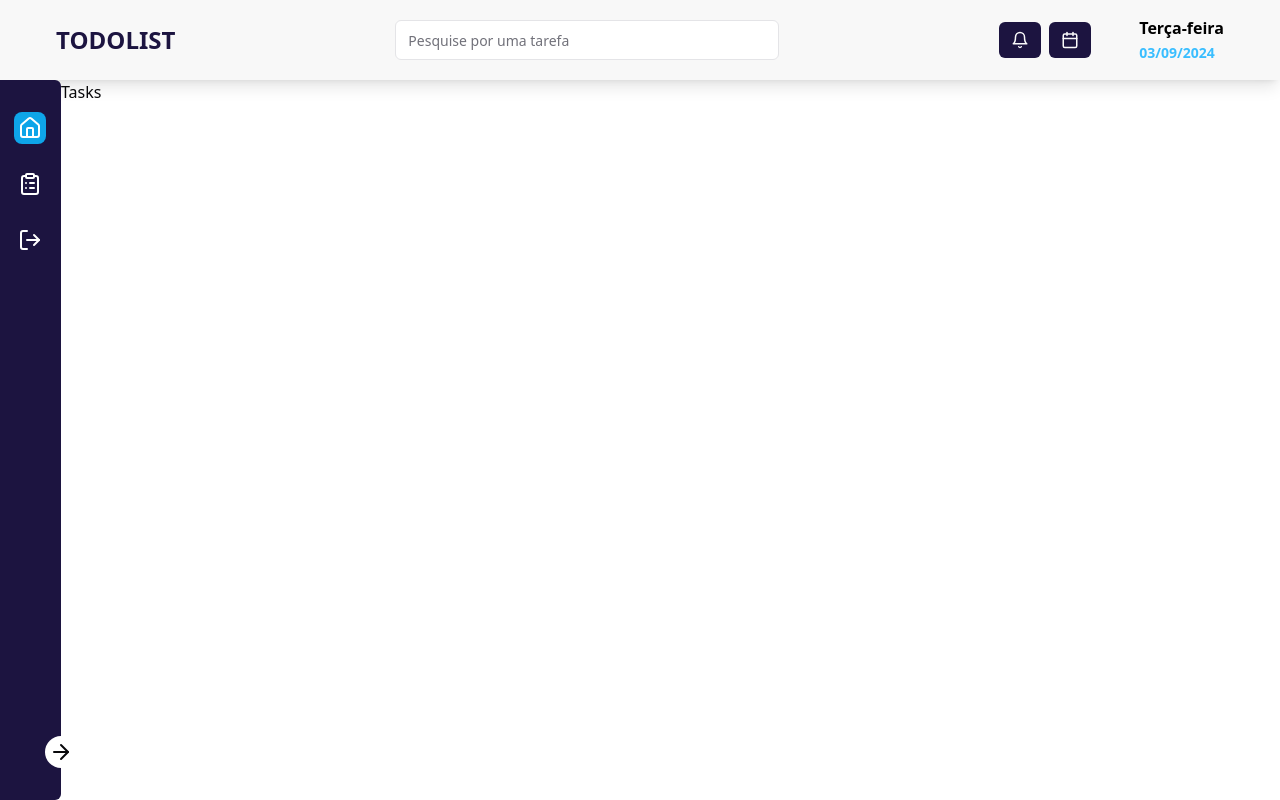
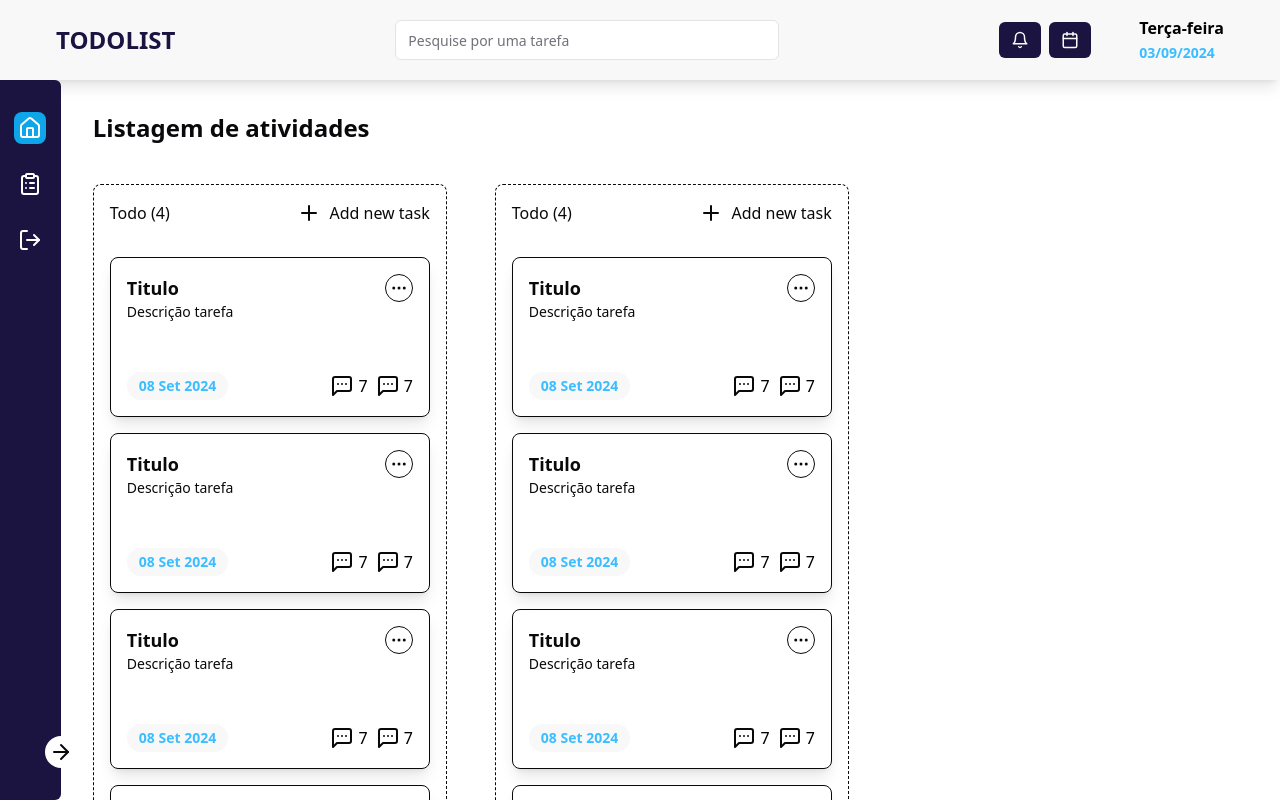
Before and after one commit to anderson-alves427/to-do-list, a React (Vite) app: page / in a window 1280 px wide. Shown: the top 800 px of the page. Built offline with nearby package versions, Linux system fonts and the light colour scheme.

Commit message:
feat(taks): create card and column taks

```diff
--- /dev/null
+++ b/src/modules/tasksManager/components/cardTasks/index.tsx
@@ -0,0 +1,49 @@
+import { Ellipsis, MessageSquareMore } from "lucide-react";
+
+type Props = {
+	id: number;
+	title: string;
+	description: string;
+	date: string;
+	number_coments: number;
+	number_files: number;
+};
+
+const CardTasks = ({
+	date,
+	description,
+	number_coments,
+	number_files,
+	title,
+}: Props) => {
+	return (
+		<div className="w-80 h-40 flex flex-col p-4 rounded-lg border border-grayscale-black shadow-lg justify-between">
+			<div className="flex flex-col">
+				<div className="flex justify-between items-center">
+					<h3 className="text-lg font-semibold">{title}</h3>
+					<button className="rounded-full border-grayscale-black p-1 border">
+						<Ellipsis size={18} />
+					</button>
+				</div>
+				<span className="text-sm">{description}</span>
+			</div>
+			<div className="flex justify-between">
+				<span className="bg-grayscale-light py-1  px-3 rounded-full text-secondary-brand text-sm font-semibold">
+					{date}
+				</span>
+				<div className="flex gap-2">
+					<div className="flex gap-1 items-center">
+						<MessageSquareMore />
+						<span className="text-text-primary">{number_coments}</span>
+					</div>
+					<div className="flex gap-1 items-center">
+						<MessageSquareMore />
+						<span className="text-text-primary">{number_files}</span>
+					</div>
+				</div>
+			</div>
+		</div>
+	);
+};
+
+export { CardTasks };
--- /dev/null
+++ b/src/modules/tasksManager/components/columnTask/index.tsx
@@ -0,0 +1,31 @@
+import { Plus } from "lucide-react";
+import { tasks } from "../../mocks/tasks";
+import { CardTasks } from "../cardTasks";
+
+const ColumnTask = () => {
+	return (
+		<div className="flex flex-col gap-4 border border-grayscale-black rounded-lg border-dashed p-4">
+			<div className="flex justify-between mb-4">
+				<h3>Todo (4)</h3>
+				<div className="flex gap-2">
+					<button>
+						<Plus />
+					</button>
+					<p>Add new task</p>
+				</div>
+			</div>
+			{tasks.map((task) => (
+				<CardTasks
+					date={task.date}
+					description={task.description}
+					number_coments={task.number_coments}
+					id={task.id}
+					number_files={task.number_files}
+					title={task.title}
+				/>
+			))}
+		</div>
+	);
+};
+
+export { ColumnTask };
--- /dev/null
+++ b/src/modules/tasksManager/mocks/tasks.ts
@@ -0,0 +1,36 @@
+const tasks = [
+	{
+		id: 1,
+		date: "08 Set 2024",
+		title: "Titulo",
+		description: "Descrição tarefa",
+		number_coments: 7,
+		number_files: 7,
+	},
+	{
+		id: 2,
+		date: "08 Set 2024",
+		title: "Titulo",
+		description: "Descrição tarefa",
+		number_coments: 7,
+		number_files: 7,
+	},
+	{
+		id: 3,
+		date: "08 Set 2024",
+		title: "Titulo",
+		description: "Descrição tarefa",
+		number_coments: 7,
+		number_files: 7,
+	},
+	{
+		id: 4,
+		date: "08 Set 2024",
+		title: "Titulo",
+		description: "Descrição tarefa",
+		number_coments: 7,
+		number_files: 7,
+	},
+];
+
+export { tasks };
--- a/src/modules/tasksManager/pages/index.tsx
+++ b/src/modules/tasksManager/pages/index.tsx
@@ -1,9 +1,14 @@
+import { ColumnTask } from "../components/columnTask";
 import { LayoutTaksManager } from "../components/layoutTasksManager";
 
 const TasksManager = () => {
 	return (
 		<LayoutTaksManager>
-			<div>Tasks</div>
+			<h2 className="text-2xl font-semibold">Listagem de atividades</h2>
+			<div className="flex gap-12 mt-10">
+				<ColumnTask />
+				<ColumnTask />
+			</div>
 		</LayoutTaksManager>
 	);
 };
--- a/src/shared/components/layout/layoutBase/index.tsx
+++ b/src/shared/components/layout/layoutBase/index.tsx
@@ -54,7 +54,7 @@ const LayoutBase = ({ sidebarButtons = [], actionButton, children }: Props) => {
 						</button>
 					</SidebarDrawer>
 				</aside>
-				<div className="w-full">{children}</div>
+				<div className="w-full p-8">{children}</div>
 			</div>
 		</div>
 	);
```
